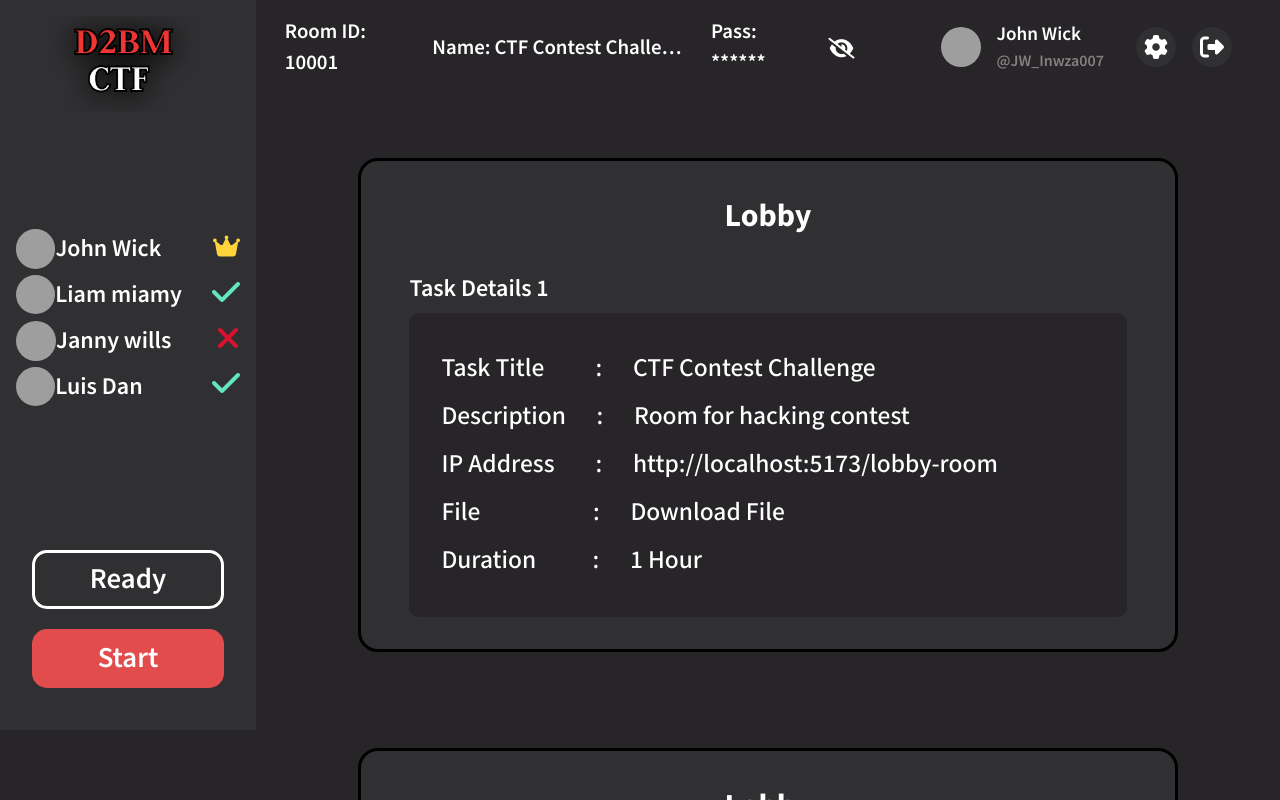
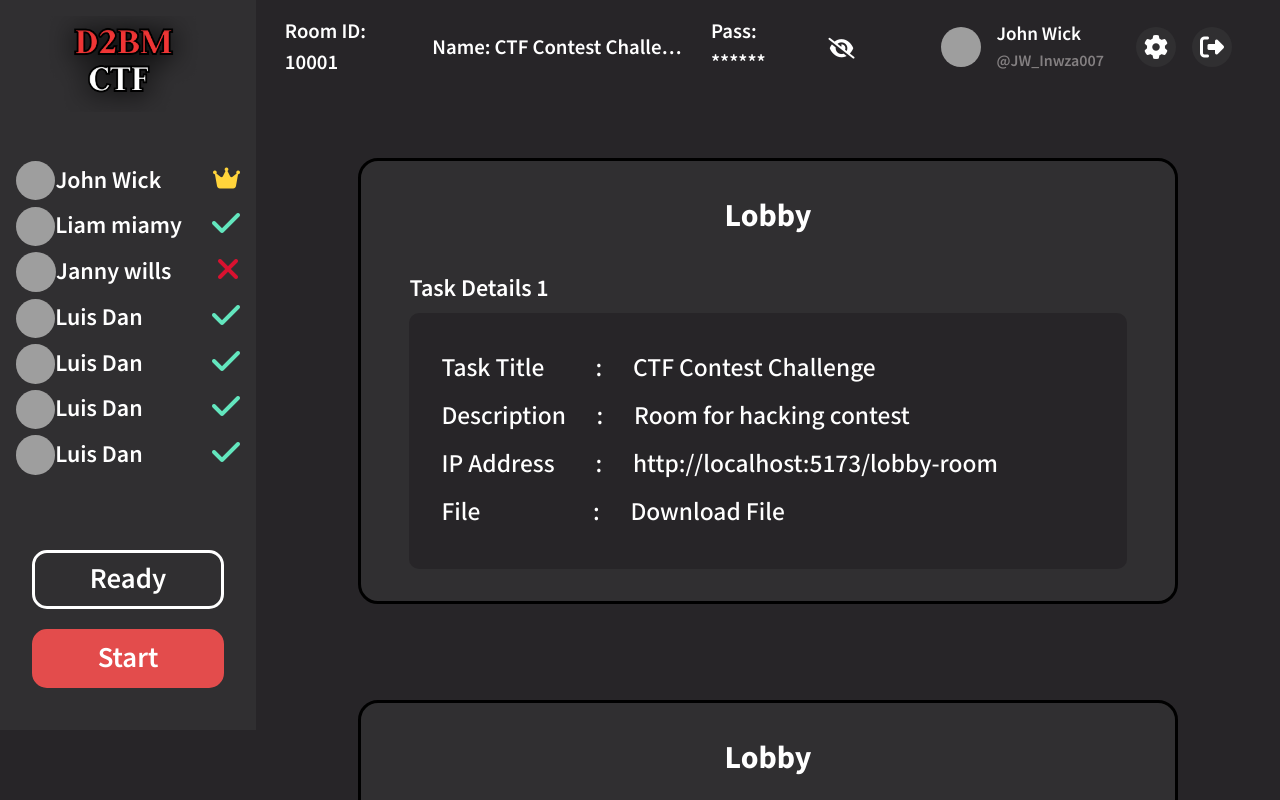
Before and after one commit to B2BM-Project/frontend, a React (Vite) app: page /lobby-room in a window 1280 px wide. Shown: the top 800 px of the page. Built offline with nearby package versions, Linux system fonts and the light colour scheme; grey boxes are pictures that could not be loaded.

Commit message:
solved duration text input page, joined list

```diff
--- a/src/components/Profile2.tsx
+++ b/src/components/Profile2.tsx
@@ -1,7 +1,7 @@
 import "../pages/CreateRoom.css"
 import TopicPage from '../components/TopicPage.tsx';
 
-function Profile2(props: {task_num: number;task_title: string; task_des: string; task_ip: string; task_file: string; task_time: string;}) {
+function Profile2(props: {task_num: number;task_title: string; task_des: string; task_ip: string; task_file: string;}) {
     return (
     <>
     <div className="bgFrame2">
@@ -12,7 +12,6 @@ function Profile2(props: {task_num: number;task_title: string; task_des: string;
             <p className="whitespace-pre-wrap text-base">Description      :      {props.task_des}</p>
             <p className="whitespace-pre-wrap text-base">IP Address        :      {props.task_ip}</p>
             <p className="whitespace-pre-wrap text-base">File                      :      {props.task_file}</p>
-            <p className="whitespace-pre-wrap text-base">Duration           :      {props.task_time} Hour</p>
         </div>
     </div>
     </>
--- a/src/pages/CreateRoom.css
+++ b/src/pages/CreateRoom.css
@@ -123,8 +123,9 @@ button i {
 }
 .mainContainer2-left{
     width: 20%;
-    height: 100%;
-    min-height: 730px;
+    /* height: 100%; */
+    height: 730px;
+    /* min-height: 730px; */
     position: sticky;
     top: 0;
     display: flex;
@@ -140,7 +141,7 @@ button i {
 .leftFrame-profile{
     display: flex;
     flex-direction: column;
-    justify-content: center;
+    justify-content: flex-start;
 }
 .avatar{
     height: auto;
--- a/src/pages/CreateRoom.tsx
+++ b/src/pages/CreateRoom.tsx
@@ -7,6 +7,7 @@ import "@fortawesome/fontawesome-free/css/all.min.css";
 function CreateRoom() {
 const [title, setTitle] = useState("");
 const [description, setDescription] = useState("");
+const [duration, setDuration] = useState("1");
 const [usePassword, setUsePassword] = useState(false);
 const [password, setPassword] = useState("");
 const [confirmPassword, setConfirmPassword] = useState("");
@@ -24,11 +25,21 @@ const handleSubmit = (e) => {
     const formData = {
         title,
         description,
+        duration,
         password: usePassword ? password : null,
     };
     console.log("Form Data:", formData);
     alert("submitted Goto Lobby Page")
-    // ส่งข้อมูลไปยัง backend หรือดำเนินการอื่น
+    // ส่งข้อมูลไปยัง backend หรือดำเนินการอื่น เช่น reset form data
+    // setTitle("");
+    // setDescription("");
+    // setDuration("1");
+    // setUsePassword(false);
+    // setPassword("");
+    // setConfirmPassword("");
+    // setVisible(false);
+    // setVisible2(false);
+
 };
 
 return (
@@ -54,6 +65,17 @@ return (
                                     onChange={(e) => setDescription(e.target.value)}
                                     required
                                     ></textarea>
+                                </div>
+                                {/* Duration select element */}
+                                <div className='input-container2'>
+                                <div className="select-input">
+                                    <label>Duration :</label>
+                                    <select className="timeSelect" defaultValue={duration} onChange={e => setDuration(e.target.value)}>
+                                    <option value="1">1 Hour</option>
+                                    <option value="2">2 Hours</option>
+                                    <option value="3">3 Hours</option>
+                                    </select>
+                                </div>
                                 </div>
                                 {/* Password Check Box  */}
                                 <div className='input-container'>
--- a/src/pages/CreateTask.tsx
+++ b/src/pages/CreateTask.tsx
@@ -9,7 +9,6 @@ import { useNavigate } from 'react-router-dom';
 function CreateTask() {
   const [title, setTitle] = useState("");
   const [description, setDescription] = useState("");
-  const [duration, setDuration] = useState("1");
   const [file, setFile] = useState("");
   const [link, setLink] = useState("");
   const navigate = useNavigate(); // ใช้ navigate เพื่อเปลี่ยนหน้า
@@ -31,9 +30,10 @@ function CreateTask() {
     axios.post('http://localhost:3000/upload', uploadData)
         .then((res) => {
             console.log("Upload successful:", res.data);
+            console.log("Upload successful 2:", uploadData);
             alert("Files uploaded successfully!");
             // Redirect to Lobby Page
-            navigate('/lobby-room');
+            // navigate('/lobby-room');
         })
         .catch((error) => {
             console.error("Error uploading files:", error);
@@ -46,7 +46,6 @@ function CreateTask() {
     const submitData = {
         title,
         description,
-        duration,
         file,
         link,
     };
@@ -62,7 +61,6 @@ function CreateTask() {
     // Reset state
     setTitle("");
     setDescription("");
-    setDuration("1");
     setFile("");
     setLink("");
 
@@ -86,29 +84,6 @@ return (
               value={description}
               onChange={(e) => setDescription(e.target.value)}
               ></textarea>
-            </div>
-            {/* Duration select element */}
-            <div className='input-container2'>
-              <div className="select-input">
-                <label>Duration :</label>
-                <select className="timeSelect" defaultValue={duration} onChange={e => setDuration(e.target.value)}>
-                  <option value="1">1 Hour</option>
-                  <option value="2">2 Hours</option>
-                  <option value="3">3 Hours</option>
-                </select>
-              </div>
-              {/* select radio button */}
-              {/* <div className="type-container">
-                <label>Type :</label>
-                <label className="radioInput">
-                  <input className="radioInput" type="radio" id="vm" name="type_task" value="vm"/>
-                  VM
-                </label>
-                <label className="radioInput">
-                  <input className="radioInput" type="radio" id="file" name="type_task" value="file"/>
-                  Upload File
-                </label>
-              </div> */}
             </div>
             {/* Input IP Address */}
             <div className="input-container">
--- a/src/pages/Lobby.tsx
+++ b/src/pages/Lobby.tsx
@@ -21,10 +21,10 @@ function Lobby() {
             </Link>
           </div>
           {/* show user's attendance */}
-          <div className="leftFrame-profile overflow-auto">
+          <div className="leftFrame-profile overflow-auto max-h-40">
               <Profile img="https://img.daisyui.com/images/stock/photo-1534528741775-53994a69daeb.webp"
               name="John Wick"
-              owner={true}
+              owner={true} //Crown Icon
               ready={false}/>
               <Profile img="https://img.daisyui.com/images/stock/photo-1534528741775-53994a69daeb.webp"
               name="Liam miamy"
@@ -38,6 +38,27 @@ function Lobby() {
               name="Luis Dan"
               owner={false}
               ready={true} />
+              <Profile img="https://img.daisyui.com/images/stock/photo-1534528741775-53994a69daeb.webp"
+              name="Luis Dan"
+              owner={false}
+              ready={true} />
+              <Profile img="https://img.daisyui.com/images/stock/photo-1534528741775-53994a69daeb.webp"
+              name="Luis Dan"
+              owner={false}
+              ready={true} />
+              <Profile img="https://img.daisyui.com/images/stock/photo-1534528741775-53994a69daeb.webp"
+              name="Luis Dan"
+              owner={false}
+              ready={true} />
+              <Profile img="https://img.daisyui.com/images/stock/photo-1534528741775-53994a69daeb.webp"
+              name="Luis Dan"
+              owner={false}
+              ready={true} />
+              <Profile img="https://img.daisyui.com/images/stock/photo-1534528741775-53994a69daeb.webp"
+              name="Luis Dan"
+              owner={false}
+              ready={true} />
+
           </div>
           {/* show button ready, start */}
           <div className="lobby-btn">
@@ -88,13 +109,13 @@ function Lobby() {
           task_des="Room for hacking contest"
           task_ip="http://localhost:5173/lobby-room"
           task_file="Download File"
-          task_time="1"/>
+          />
           <Profile2 task_num={2}
           task_title="CTF Contest Challenge"
           task_des="Room for hacking contest"
           task_ip="http://localhost:5173/lobby-room"
           task_file="Download File"
-          task_time="3"/>
+          />
 
         </div>
       </div>
```
